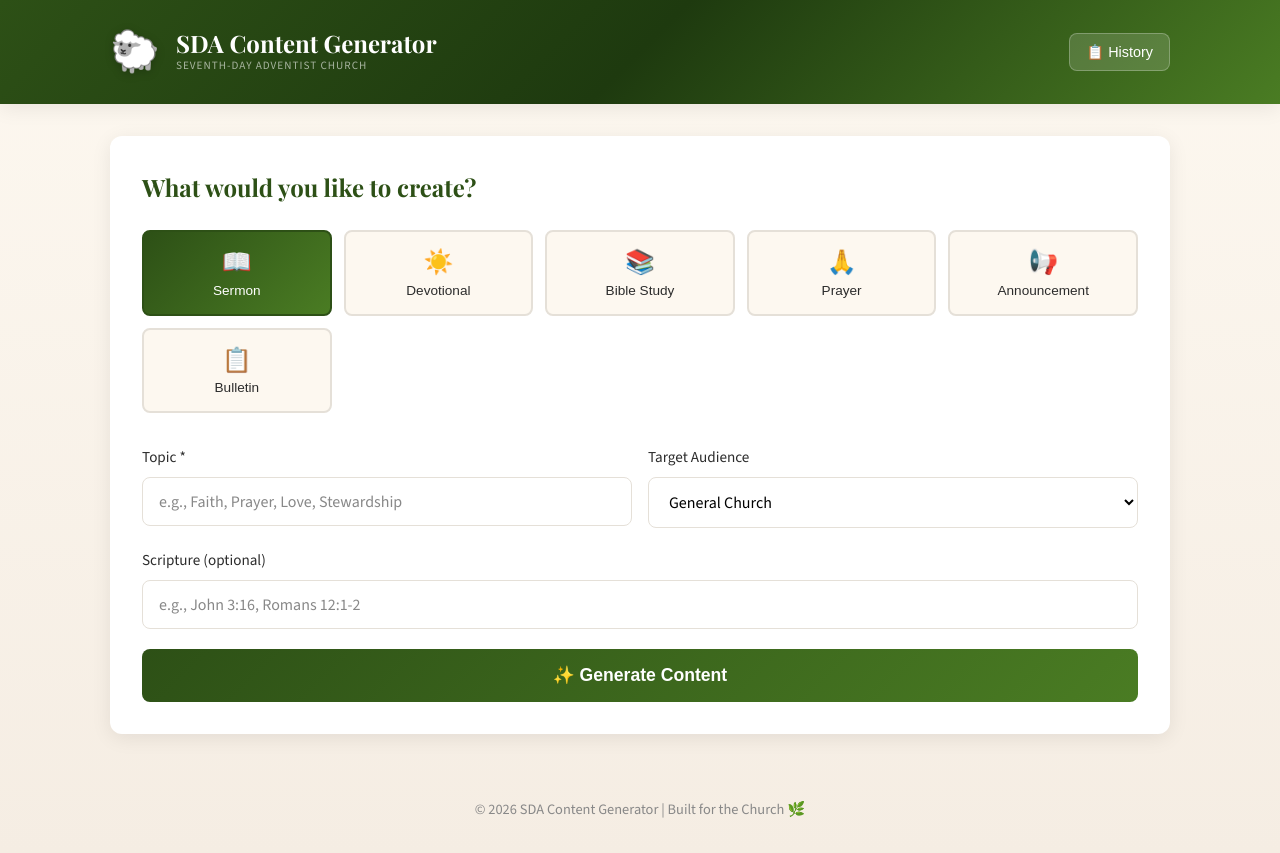
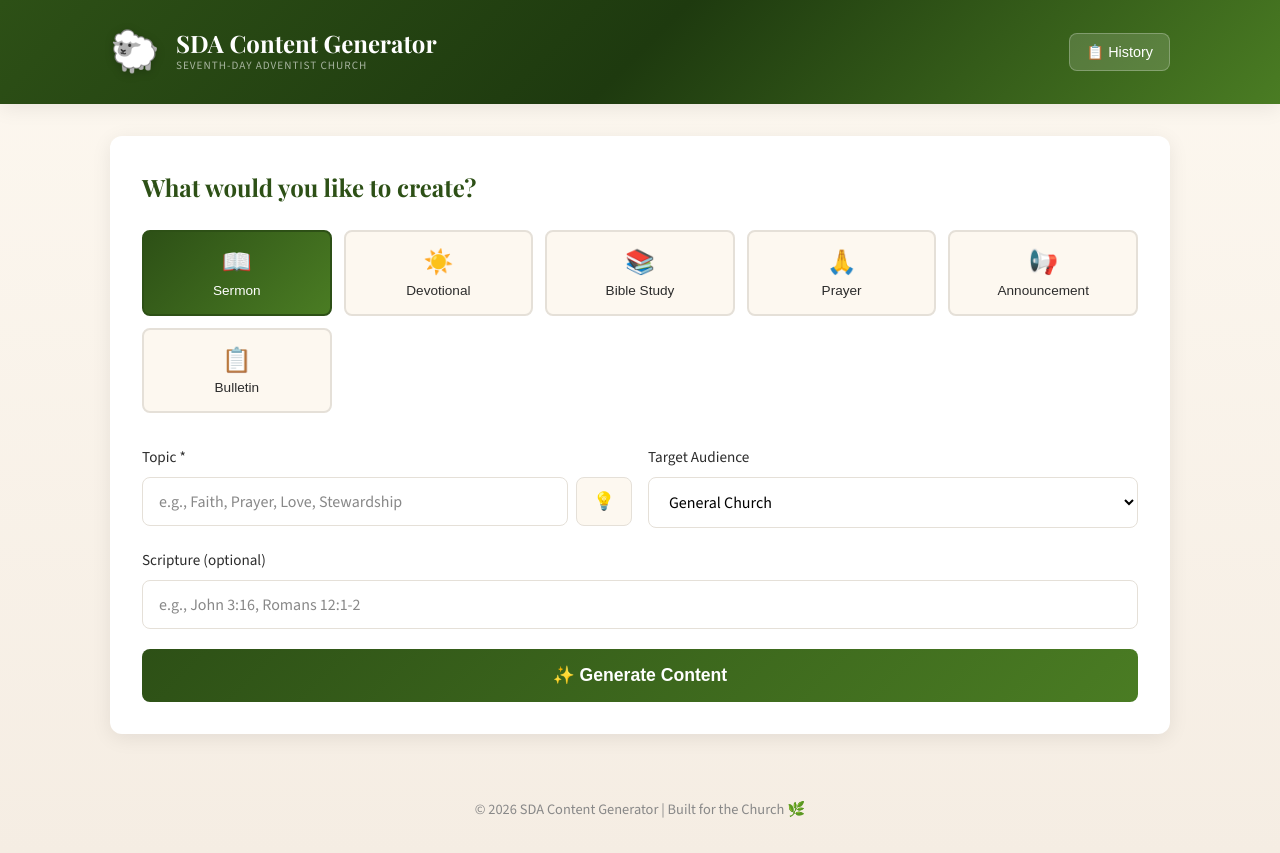
Before and after one commit to jawg-zz/sda-ai-content, a Next.js app: page / in a window 1280 px wide. Built offline with nearby package versions, Linux system fonts and the light colour scheme; what @react-pdf/renderer would draw is missing.

Commit message:
Add AI topic suggestions feature

```diff
--- a/src/app/api/generate/route.ts
+++ b/src/app/api/generate/route.ts
@@ -25,6 +25,19 @@
     case "bulletin":
       userPrompt = `Generate a weekly church bulletin for ${targetAudience}. Topic: "${topic}". ${serviceTime ? `Service time: ${serviceTime}.` : ""} Include: welcome message, service times, upcoming events, announcements, and prayer requests. Make it welcoming, well-organized, and ready to print.`;
       break;
+    case "SUGGEST_TOPICS":
+      // Return topic suggestions based on content type
+      const suggestions: Record<string, string[]> = {
+        sermon: ["Faith in Difficult Times", "The Power of Prayer", "Living for Christ", "God's Unconditional Love", "Walking by Faith"],
+        devotional: ["Morning Blessings", "Trusting God's Plan", "Daily Guidance", "Peace in Chaos", "God's Presence"],
+        bibleStudy: ["Exodus: Liberation", "Psalms of Praise", "Life of Christ", "Epistles: Living Faith", "Prophecy Today"],
+        prayer: ["Church Unity", "Community Needs", "Missionaries", "Personal Growth", "Global Revival"],
+        announcement: ["Special Events", "Youth Program", "Outreach Initiative", "Fellowship Gathering", "Worship Schedule"],
+        bulletin: ["Weekly Highlights", "Sabbath Service", "Midweek Meeting", "Community Outreach", "Youth Fellowship"],
+      };
+      return NextResponse.json({
+        suggestions: suggestions[contentType] || suggestions.sermon
+      });
     default:
       userPrompt = `Generate content for ${targetAudience}. Topic: "${topic}". Type: ${contentType}.`;
   }
--- a/src/app/globals.css
+++ b/src/app/globals.css
@@ -825,3 +825,63 @@
 .pdf-btn:hover {
   background: linear-gradient(135deg, var(--primary-light) 0%, var(--primary) 100%);
 }
+
+/* Topic Suggestions */
+.topic-input-wrapper {
+  display: flex;
+  gap: 0.5rem;
+}
+
+.topic-input-wrapper input {
+  flex: 1;
+}
+
+.suggestion-btn {
+  padding: 0 1rem;
+  background: var(--cream);
+  border: 1.5px solid var(--border);
+  border-radius: var(--radius-sm);
+  font-size: 1.1rem;
+  cursor: pointer;
+  transition: all 0.2s;
+}
+
+.suggestion-btn:hover {
+  background: var(--gold-light);
+  border-color: var(--gold);
+}
+
+.suggestion-btn:disabled {
+  opacity: 0.5;
+  cursor: not-allowed;
+}
+
+.suggestions-list {
+  margin-top: 0.75rem;
+  display: flex;
+  flex-wrap: wrap;
+  gap: 0.5rem;
+  align-items: center;
+}
+
+.suggestions-label {
+  font-size: 0.85rem;
+  color: var(--text-light);
+}
+
+.suggestion-chip {
+  padding: 0.35rem 0.75rem;
+  background: var(--cream);
+  border: 1px solid var(--border);
+  border-radius: 20px;
+  font-size: 0.85rem;
+  color: var(--text);
+  cursor: pointer;
+  transition: all 0.2s;
+}
+
+.suggestion-chip:hover {
+  background: var(--primary);
+  color: var(--white);
+  border-color: var(--primary);
+}
--- a/src/app/page.tsx
+++ b/src/app/page.tsx
@@ -25,6 +25,8 @@
   const [contentType, setContentType] = useState("sermon");
   const [topic, setTopic] = useState("");
   const [serviceTime, setServiceTime] = useState("");
+  const [suggestions, setSuggestions] = useState<string[]>([]);
+  const [suggestionsLoading, setSuggestionsLoading] = useState(false);
   const [scripture, setScripture] = useState("");
   const [targetAudience, setTargetAudience] = useState("General Church");
   const [output, setOutput] = useState<{ title: string; content: string } | null>(null);
@@ -175,6 +177,29 @@
     bulletin: "📋",
   };
 
+  const fetchSuggestions = async () => {
+    setSuggestionsLoading(true);
+    try {
+      const response = await fetch("/api/generate", {
+        method: "POST",
+        headers: { "Content-Type": "application/json" },
+        body: JSON.stringify({
+          contentType,
+          topic: "SUGGEST_TOPICS",
+          targetAudience,
+        }),
+      });
+      const data = await response.json();
+      if (data.suggestions) {
+        setSuggestions(data.suggestions);
+      }
+    } catch (error) {
+      console.error("Error fetching suggestions:", error);
+    } finally {
+      setSuggestionsLoading(false);
+    }
+  };
+
   const handleGenerate = async () => {
     if (!topic) {
       alert("Please enter a topic");
@@ -283,12 +308,37 @@
             <div className="form-row">
               <div className="form-group">
                 <label>Topic *</label>
+                <div className="topic-input-wrapper">
                   <input
                     type="text"
                     placeholder="e.g., Faith, Prayer, Love, Stewardship"
                     value={topic}
                     onChange={(e) => setTopic(e.target.value)}
                   />
+                  <button
+                    type="button"
+                    className="suggestion-btn"
+                    onClick={fetchSuggestions}
+                    disabled={suggestionsLoading}
+                    title="Get AI topic suggestions"
+                  >
+                    {suggestionsLoading ? "..." : "💡"}
+                  </button>
+                </div>
+                {suggestions.length > 0 && (
+                  <div className="suggestions-list">
+                    <span className="suggestions-label">Try these:</span>
+                    {suggestions.map((s, i) => (
+                      <button
+                        key={i}
+                        className="suggestion-chip"
+                        onClick={() => { setTopic(s); setSuggestions([]); }}
+                      >
+                        {s}
+                      </button>
+                    ))}
+                  </div>
+                )}
               </div>
 
               {contentType === "bulletin" && (
```
Lines whose indentation alone changed are shown as unchanged.
